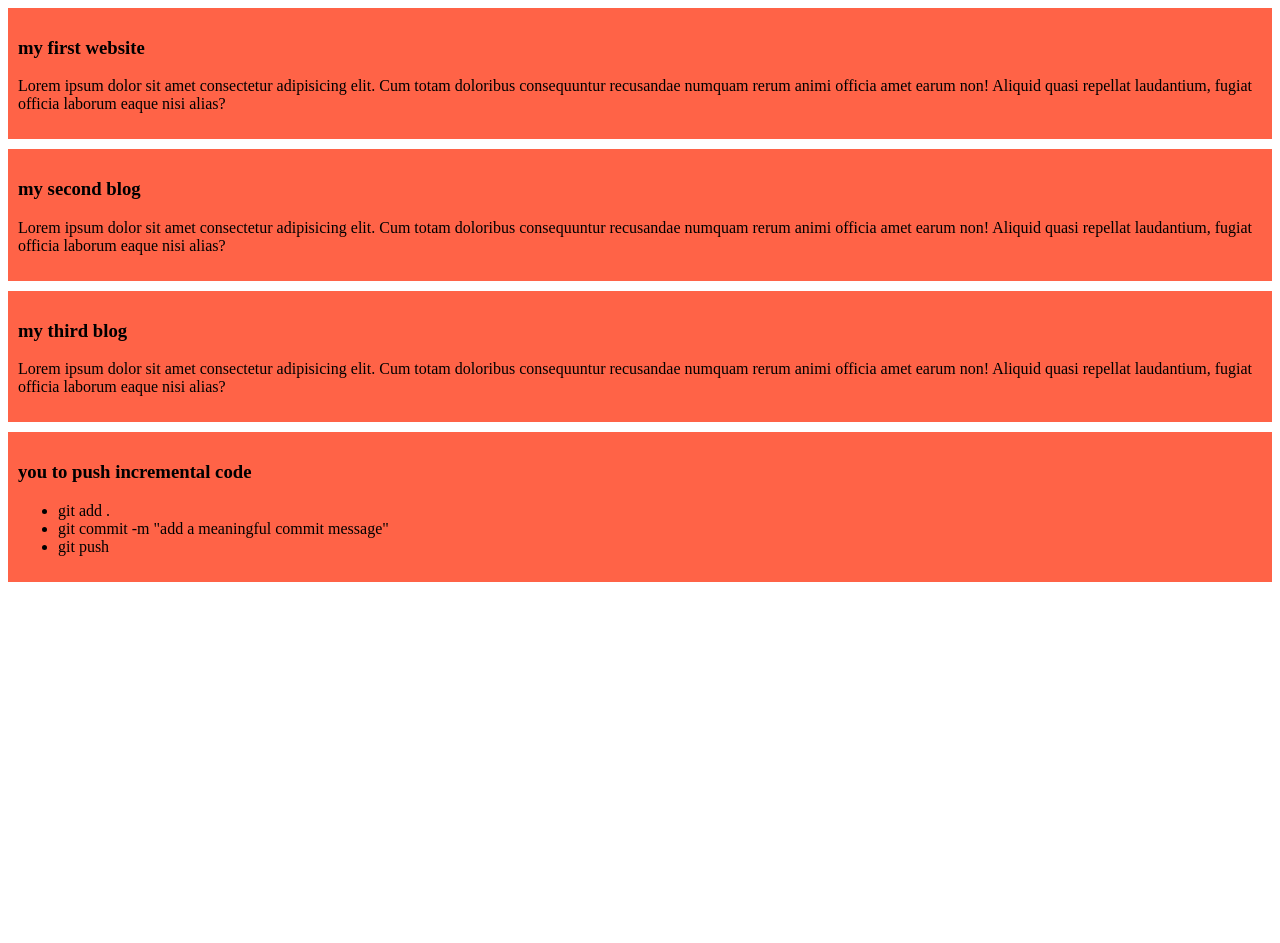
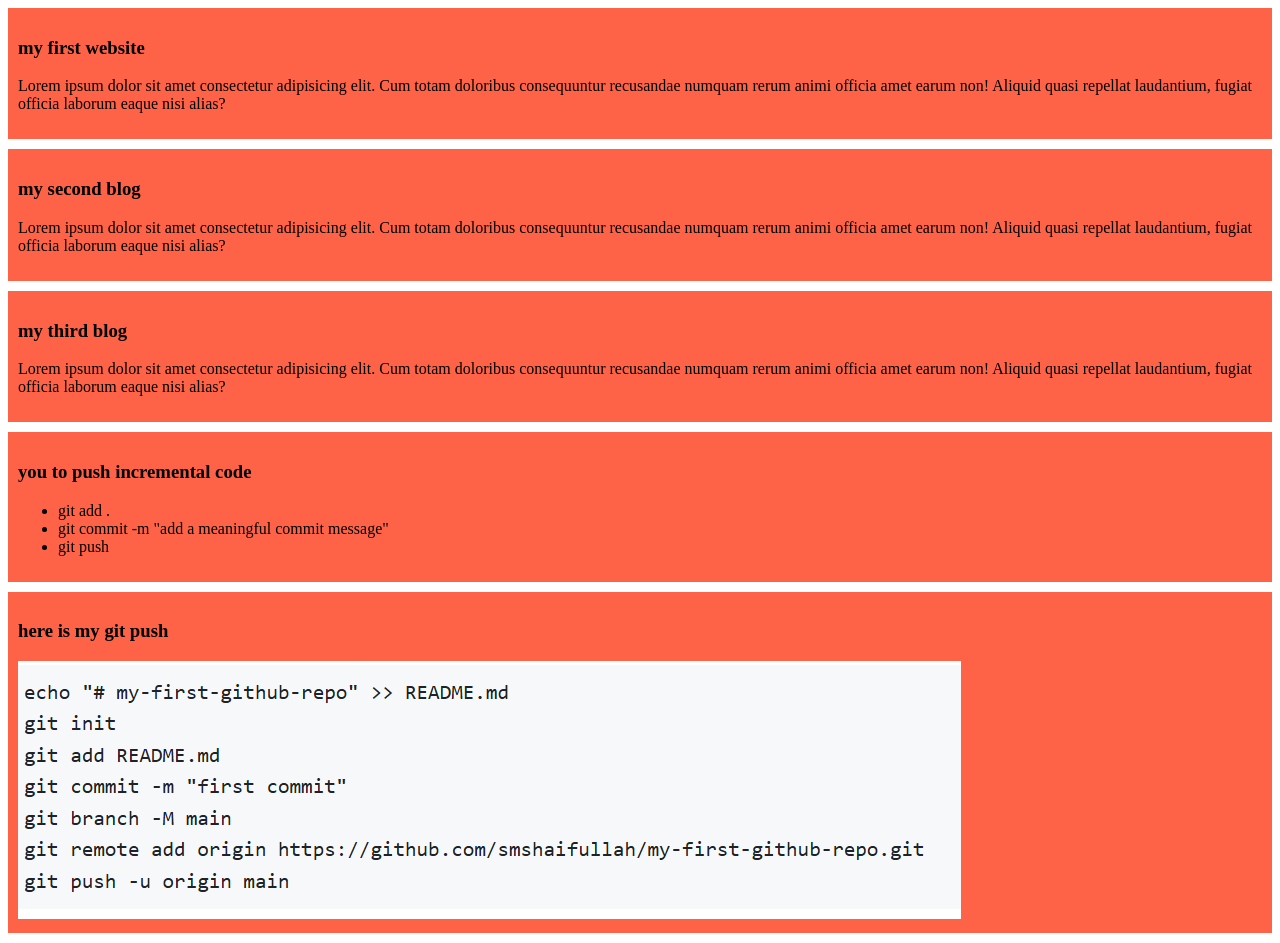
Before and after one commit to smshaifullah/my-simple-website, a plain HTML site: page index.html in a window 1280 px wide. Before the commit the page ends 800 px from the top, so only its background shows below. Drawn offline with Linux system fonts and the light colour scheme.

Commit message:
added with github commit

```diff
--- a/index.html
+++ b/index.html
@@ -27,6 +27,10 @@
             <li>git push</li>
         </ul>
     </div>
+    <div>
+        <h3>here is my git push</h3>
+        <img src="images/Screenshot 2025-01-05 132345.png" alt="">
+    </div>
 
 </body>
 </html>
```
Also changed, not shown: images/Screenshot 2025-01-05 132345.png (added).
